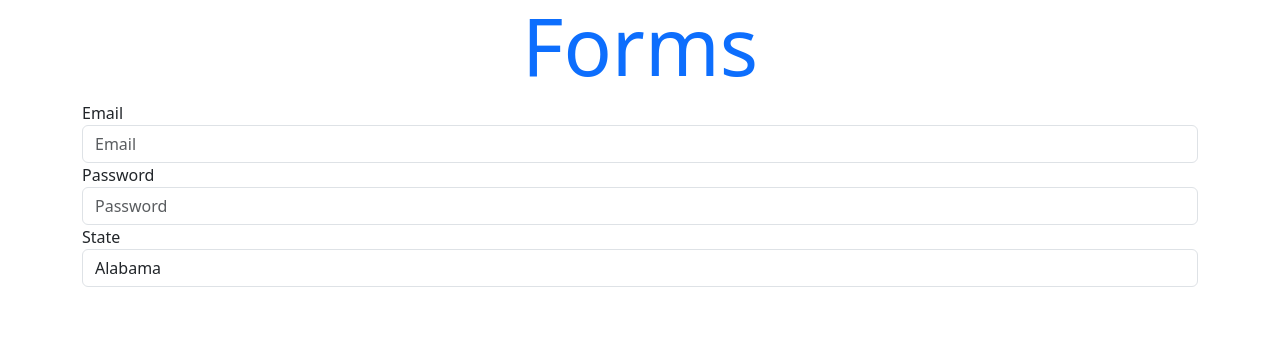
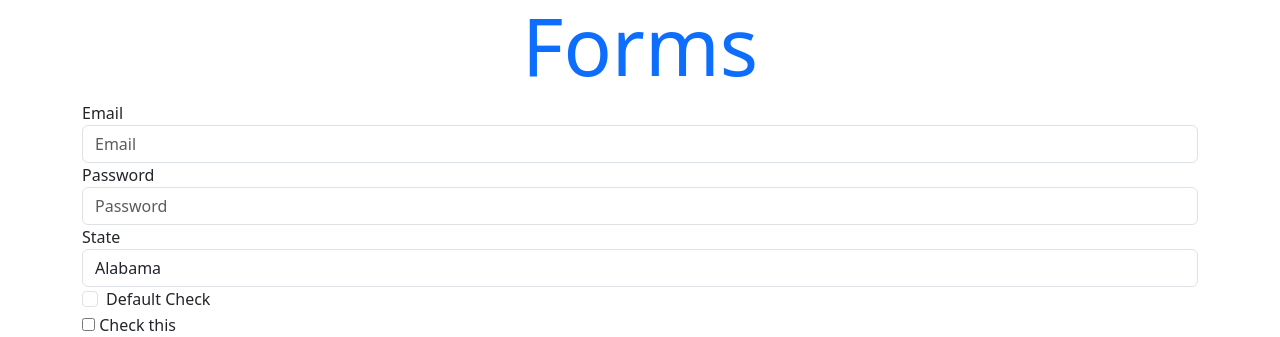
Before and after one commit to lukas-cowell/learn-bootstrap-basics, a plain HTML site: page index.html in a window 1280 px wide. Shown: the part 2215-2552 px from the top of the page. Before the commit the page ends 2502 px from the top, so only its background shows below. Drawn offline with nearby package versions, Linux system fonts and the light colour scheme.

Commit message:
feat(checkboxes): create two separate checkboxes to try different bootstrap classes
Note to self: Changing the formatting of a checkbox is apparently difficult. You can't just simply change the formatting of it. It involves some process of making a regular checkbox, something on top of it, and linking the two together.

```diff
--- a/index.html
+++ b/index.html
@@ -167,6 +167,14 @@
                     <option value="AK">Alaska</option>
                 </select>
             </div>
+            <div class="form-check">
+                <input type="checkbox" class="form-check-input" id="defaultCheck">
+                <label for="defaultCheck" class="form-check-label">Default Check</label>
+            </div>
+            <div class="custom-control custom-checkbox">
+                <input type="checkbox" class="custom-control-input" id="customCheck">
+                <label for="customCheck" class="custom-control-label">Check this</label>
+            </div>
         </form>
     </div>
 
```
